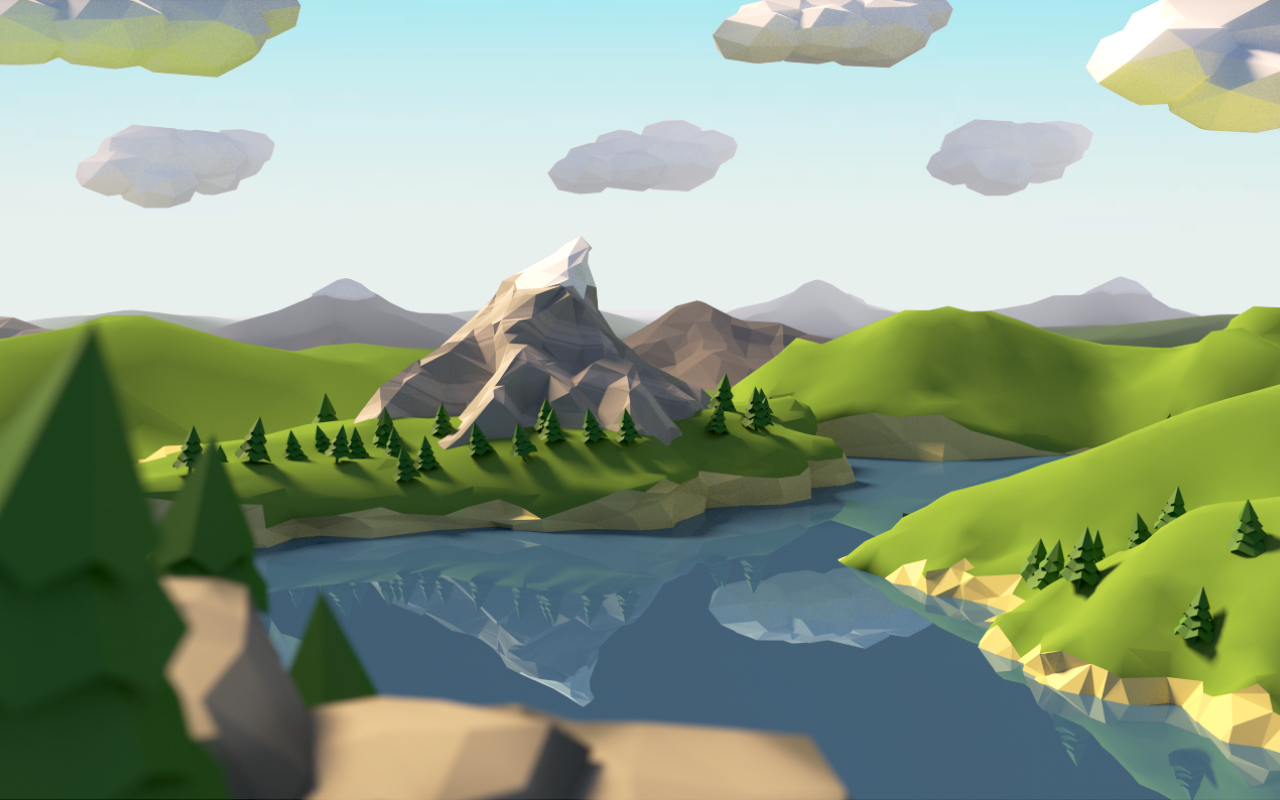
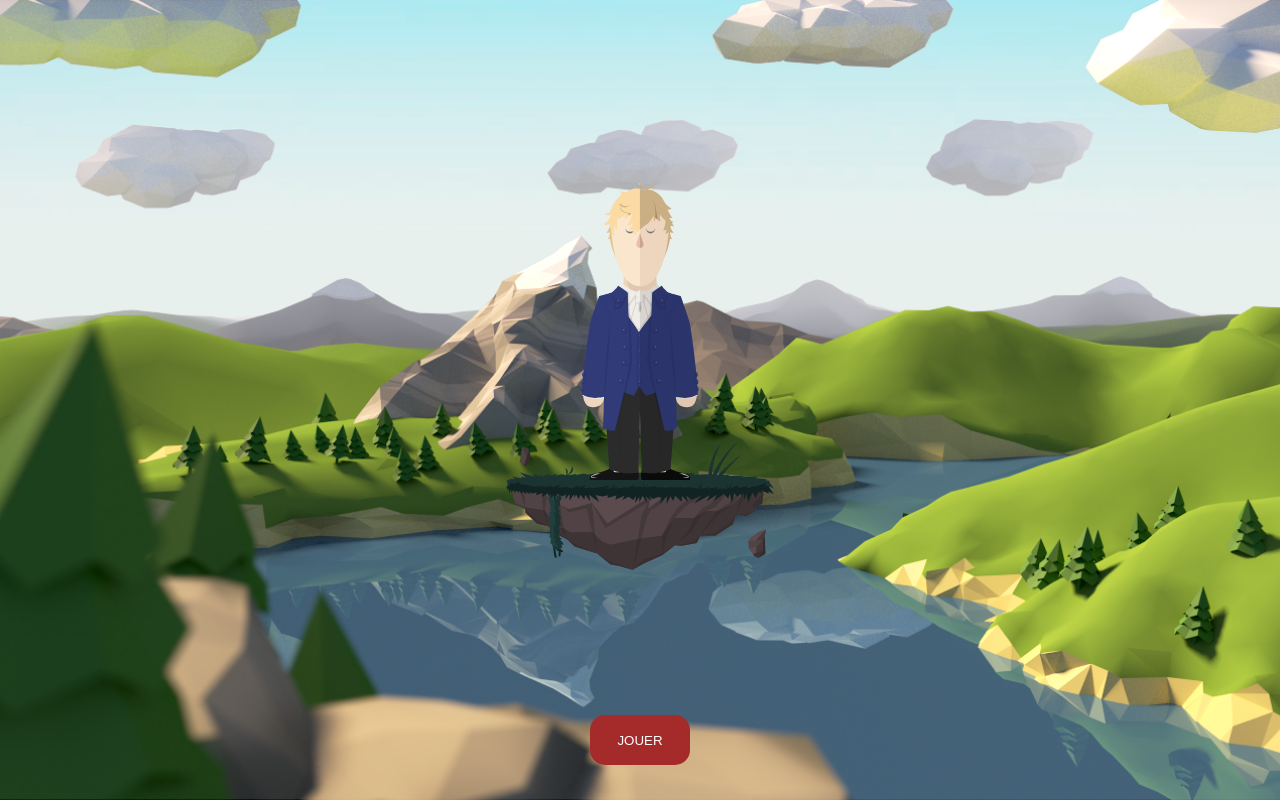
Before and after one commit to PierreLuypaert/MafiaCubaGame, an Angular app in the folder mafiacuba/: page /homepage in a window 1280 px wide. Built offline with nearby package versions, Linux system fonts and the light colour scheme.

Commit message:
add background character and play button

```diff
--- a/mafiacuba/src/app/homepage/homepage.component.css
+++ b/mafiacuba/src/app/homepage/homepage.component.css
@@ -22,3 +22,47 @@
 	display: flex;
 	overflow: hidden;
 }
+
+.centered-container{
+	width: 1100px;
+	height: 100vh;
+	margin: auto;
+	max-width: 1100px;
+	display: flex;
+	flex-direction: column;
+}
+
+.character-icon{
+	position: relative;
+	bottom: 10%;
+	height: 40vh;
+	margin: auto;
+	display: flex;
+	flex-direction: column;
+}
+
+.plateforme{
+	position: relative;
+	bottom: 12%;
+	z-index: 10;
+}
+
+.character {
+	z-index: 11;
+}
+
+.button-wrapper{
+	position: absolute;
+	bottom: 35px;
+	left: 50%;
+	transform: translateX(-50%);
+}
+
+.button-wrapper button{
+	background-color: var(--main-button-color);
+	color: var(--text-color);
+	border: 0;
+	border-radius: 15px;
+	height: 50px;
+	width: 100px;
+}
--- a/mafiacuba/src/app/homepage/homepage.component.html
+++ b/mafiacuba/src/app/homepage/homepage.component.html
@@ -3,7 +3,25 @@
 	<div class="header"></div>
 	<div class="homepage">
 		<div class="background-img">
+			<div class="centered-container">
 
+				<div class="character-icon">
+					<img class="character"
+					src="../../assets/images/character.svg"
+					alt="personnage"
+					height="100%" />
+					<img class="plateforme"
+						src="../../assets/images/plateform-dark.svg"
+						alt="personnage"
+						height="40%"
+						/>
+				</div>
+			</div>
+			<div class="button-wrapper">
+				<button type="button">
+					JOUER
+				</button>
+			</div>
 		</div>
 	</div>
 </div>
--- a/mafiacuba/src/styles.css
+++ b/mafiacuba/src/styles.css
@@ -1 +1,7 @@
 /* You can add global styles to this file, and also import other style files */
+
+:root{
+	--main-bg-color: red;
+	--main-button-color : brown;
+	--text-color : white;
+}
```
Also changed, not shown: mafiacuba/src/assets/images/character.svg (added), mafiacuba/src/assets/images/plateform-dark.svg (added).
